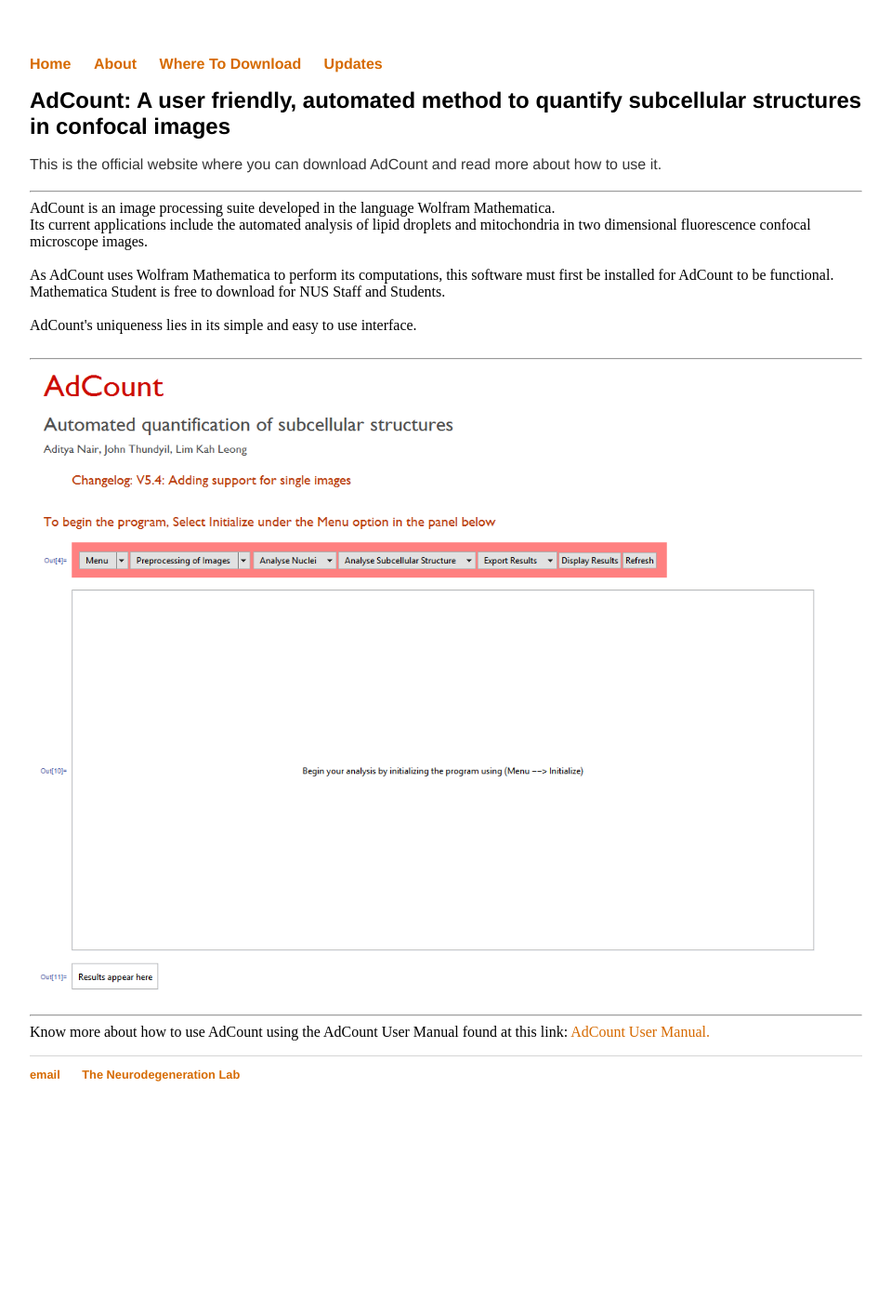
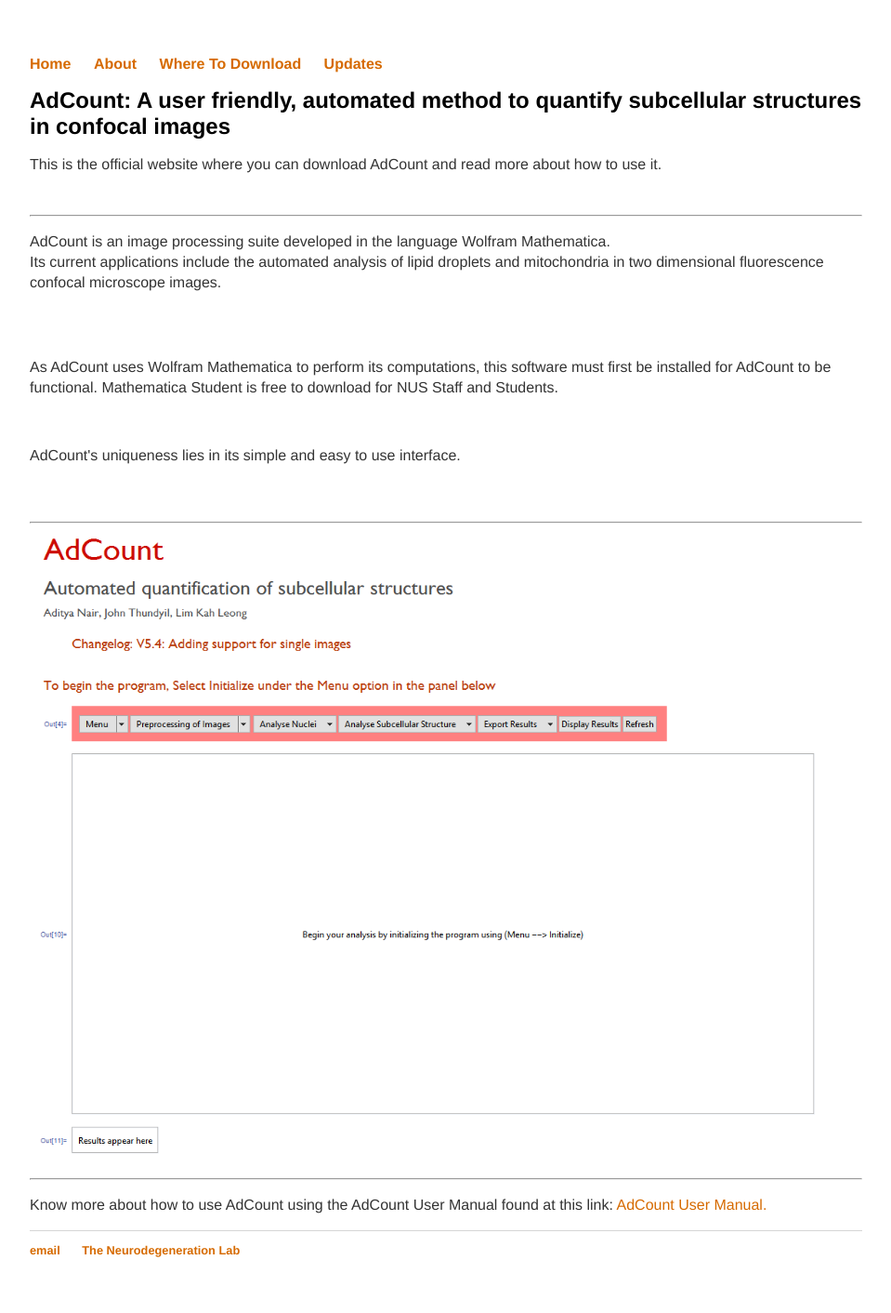
Before and after one commit to adcount/adcount.github.io, a Jekyll site: the page built from index.html, in a window 1280 px wide. Shown: the whole page at 93% size, without its empty margins (160-1119 px from the left). Built offline with Jekyll 4.4.1, drawn with Linux system fonts in a browser that asks for light colours; before the commit the page ends 1223 px from its top, so only the background shows below that.

Commit message:
Update index.html

```diff
--- a/index.html
+++ b/index.html
@@ -4,15 +4,15 @@ title: AdCount
 ---
 <div class="blurb">
 	<h1>AdCount: A user friendly, automated method to quantify subcellular structures in confocal images</h1>
-	<p>This is the official website where you can download AdCount and read more about how to use it. <br><hr>
+	<p>This is the official website where you can download AdCount and read more about how to use it.</p><br><hr>
 
-	AdCount is an image processing suite developed in the language Wolfram Mathematica.<br> Its current applications include the automated analysis of lipid droplets and mitochondria in two dimensional fluorescence confocal microscope images.
-	<br><br>As AdCount uses Wolfram Mathematica to perform its computations, this software must first be installed for AdCount to be functional. Mathematica Student is free to download for NUS Staff and Students.<br>
-	<br>
-	AdCount's uniqueness lies in its simple and easy to use interface.<br><br><hr>
+	<p>AdCount is an image processing suite developed in the language Wolfram Mathematica.<br> Its current applications include the automated analysis of lipid droplets and mitochondria in two dimensional fluorescence confocal microscope images.</p>
+	<br><br><p>As AdCount uses Wolfram Mathematica to perform its computations, this software must first be installed for AdCount to be functional. Mathematica Student is free to download for NUS Staff and Students.<br>
+	</p><br>
+	<p>AdCount's uniqueness lies in its simple and easy to use interface.</p><br><br><hr>
 	<img src="images/AdCount.png" alt="AdCount Interface" class="inline" style="width:902px;height:684px;"><br><hr>
 
-	Know more about how to use AdCount using the AdCount User Manual found at this link: <a href="https://goo.gl/12AwAb">AdCount User Manual.</a>
+	<p>Know more about how to use AdCount using the AdCount User Manual found at this link: <a href="https://goo.gl/12AwAb">AdCount User Manual.</a>
 
 	</p>
 </div><!-- /.blurb -->
```
